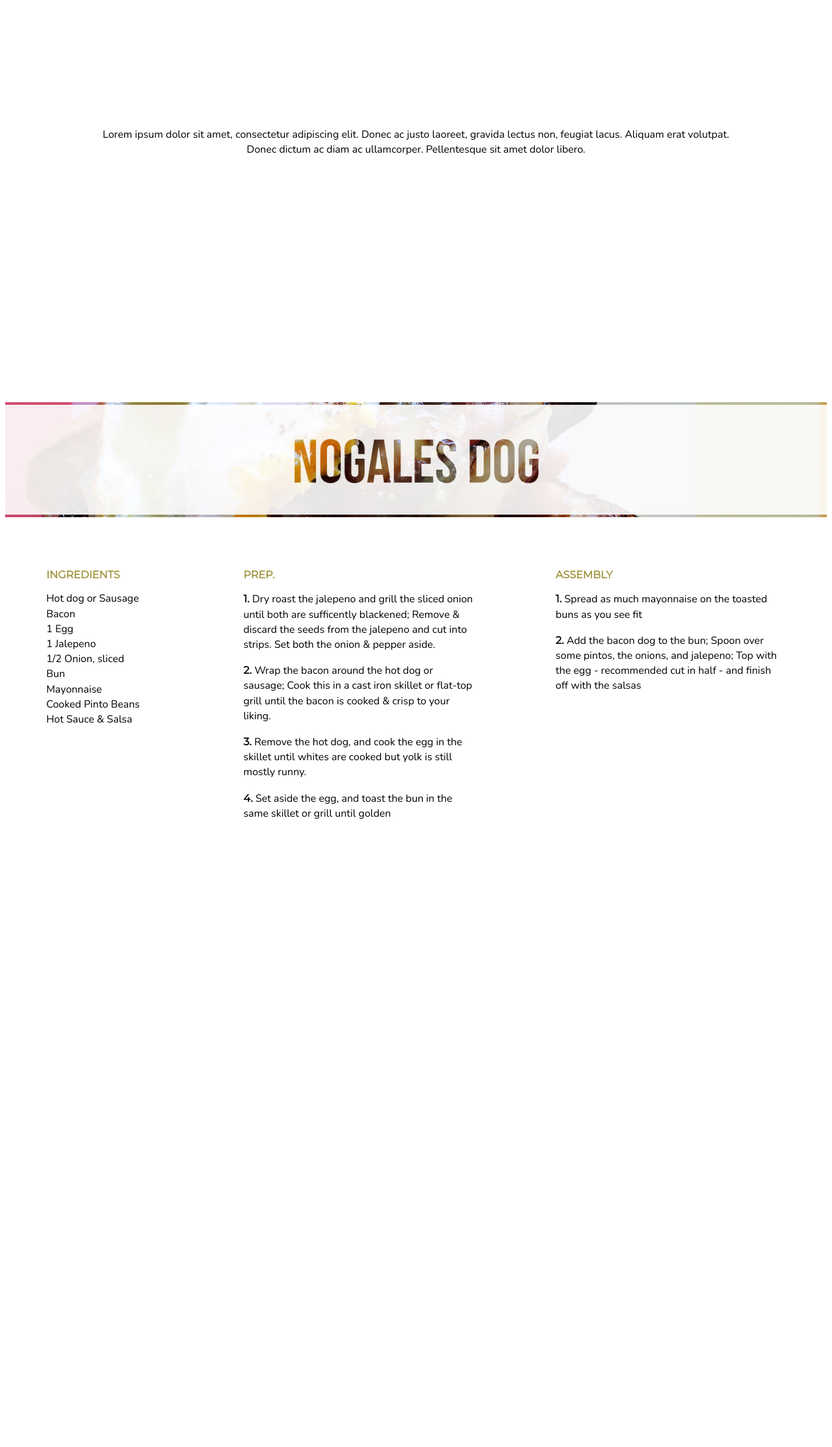
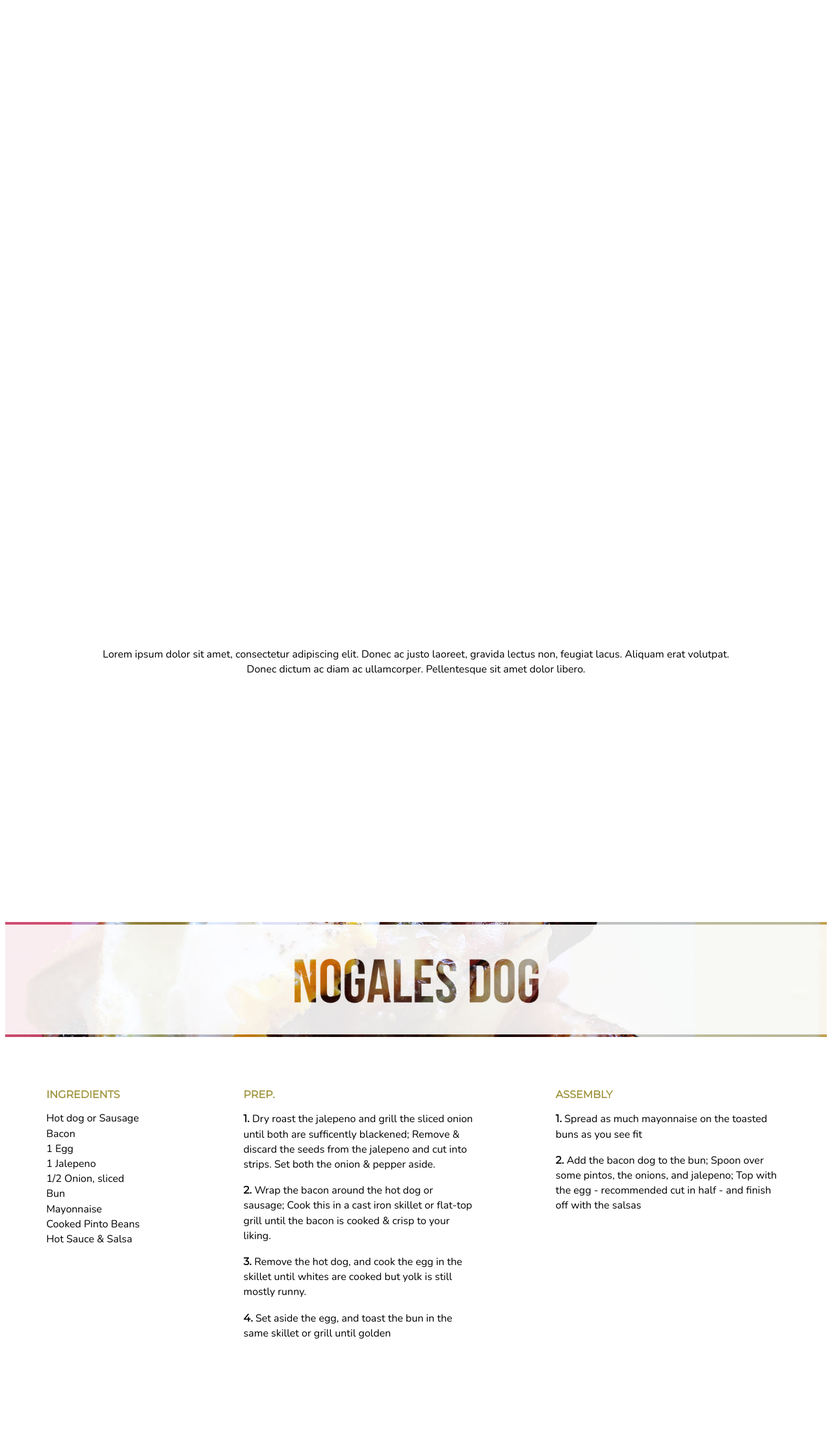
Before and after one commit to hmader/cmp590-halina, a PHP site: page / in a window 1280 px wide. Shown: the part 189-2416 px from the top of the page at 65% size. Before the commit the page ends 1449 px from the top, so only its background shows below. Run offline with PHP 8.4, Linux system fonts and the light colour scheme; grey boxes are pictures that could not be loaded.

Commit message:
Recipe modified

```diff
--- a/Recipe/css/stylesheet.css
+++ b/Recipe/css/stylesheet.css
@@ -2,6 +2,94 @@
  margin:0 0 0 0;
     padding: 0 0 0 0;
     font-size: 16px;
+}
+
+
+b {
+ font-family: 'Montserrat', sans-serif;
+}
+
+.container {
+     display: flex;
+}
+
+.description {
+ display: flex;
+    height: 100vh;
+    justify-content: center;
+    align-items: center;
+}
+
+
+.description p {
+    padding: 0 10% 0 10%;
+    text-align: center;
+    font-family: 'Nunito', sans-serif;
+    font-weight: 300;
+    line-height: 145%;
+
+}
+
+header {
+ display: flex;
+}
+
+.header-photo {
+ width: 100%;
+}
+
+.less {
+    width: 20%;
+    padding: 5%;
+}
+
+main {
+ height: 100vh;
+    margin: 0 0 0 0;
+}
+
+.more {
+    width: 40%;
+    padding: 5%;
+}
+
+ol, ul {
+ display: block;
+    list-style-type: none;
+    padding-left: 0;
+    font-family: 'Nunito', sans-serif;
+    font-weight: 300;
+    line-height: 145%;
+}
+
+p b {
+ color: #A0953F;
+}
+
+.parallax {
+    position: relative;
+height: 100vh;
+
+}
+
+.layer {
+ position: absolute;
+}
+
+.layer-back {
+
+
+}
+
+.layer-back figure {
+}
+.layer-back img {
+    width: 100%;
+
+}
+
+.layer-front img{
+    width: 100%;
 }
 
 section {
--- a/Recipe/index.html
+++ b/Recipe/index.html
@@ -14,8 +14,20 @@
 <script src="js/vendor/modernizr-2.6.2.min.js"></script>
 </head>
 <body>
+<div class = "parallax">
+      <div class = "layer layer-back">
+          <figure>
+          <img src = "images/finalDog.JPG" alt="Final Dog Photo" title="Final Dog Photo">
+          </figure>
+    </div>
+    <div class = "layer layer-front">
+        <figure>
+        <img src = "images/titlePhoto.png" alt="Nogales Dog" title="Nogales Dog">
+            </figure>
+    </div>
+    </div>
 
-    <section class = description>
+    <section class = "description">
         <p>
             Lorem ipsum dolor sit amet, consectetur adipiscing elit. Donec ac justo laoreet, gravida lectus non, feugiat lacus. Aliquam erat volutpat. Donec dictum ac diam ac ullamcorper. Pellentesque sit amet dolor libero.
         </p>
```
Also changed, not shown: other parts of Recipe/css/stylesheet.css (+0 -60 lines), Recipe/images/titlePhoto.png (added).
